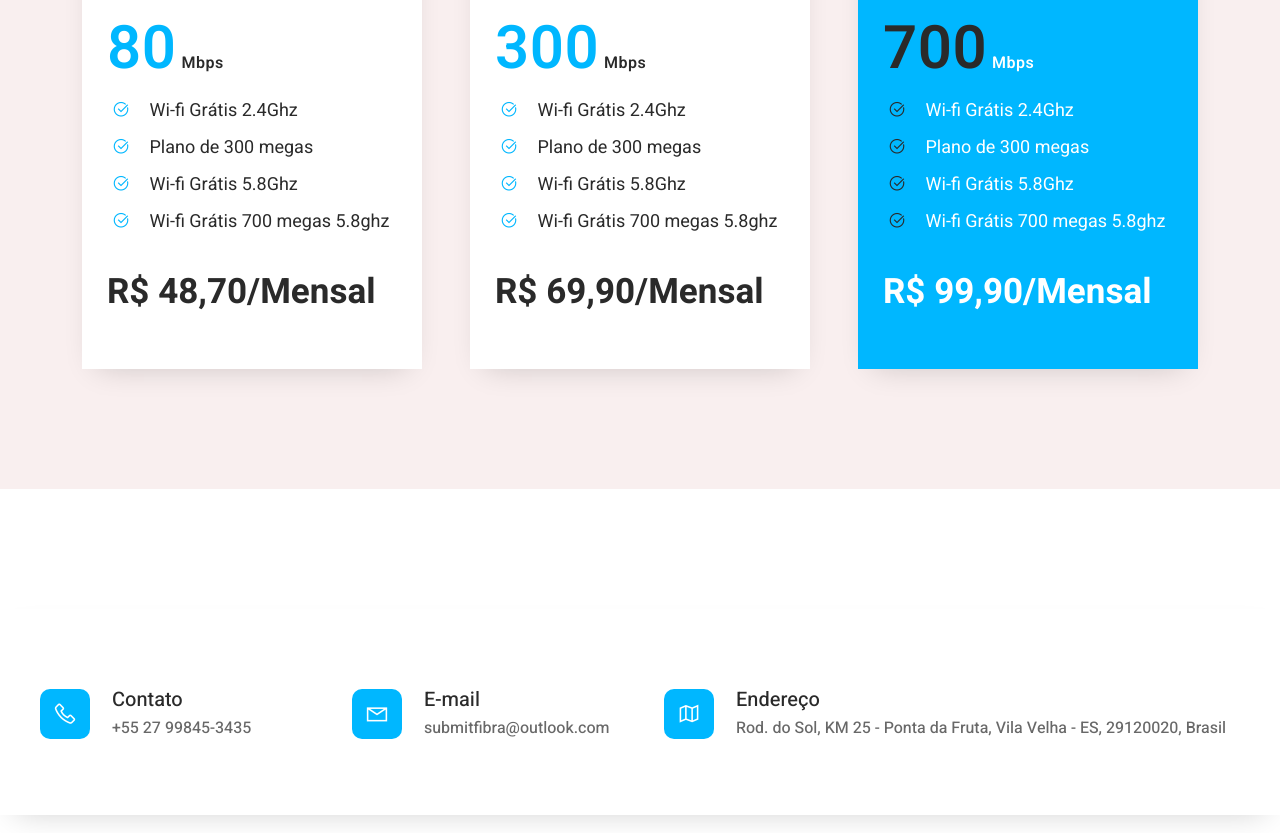
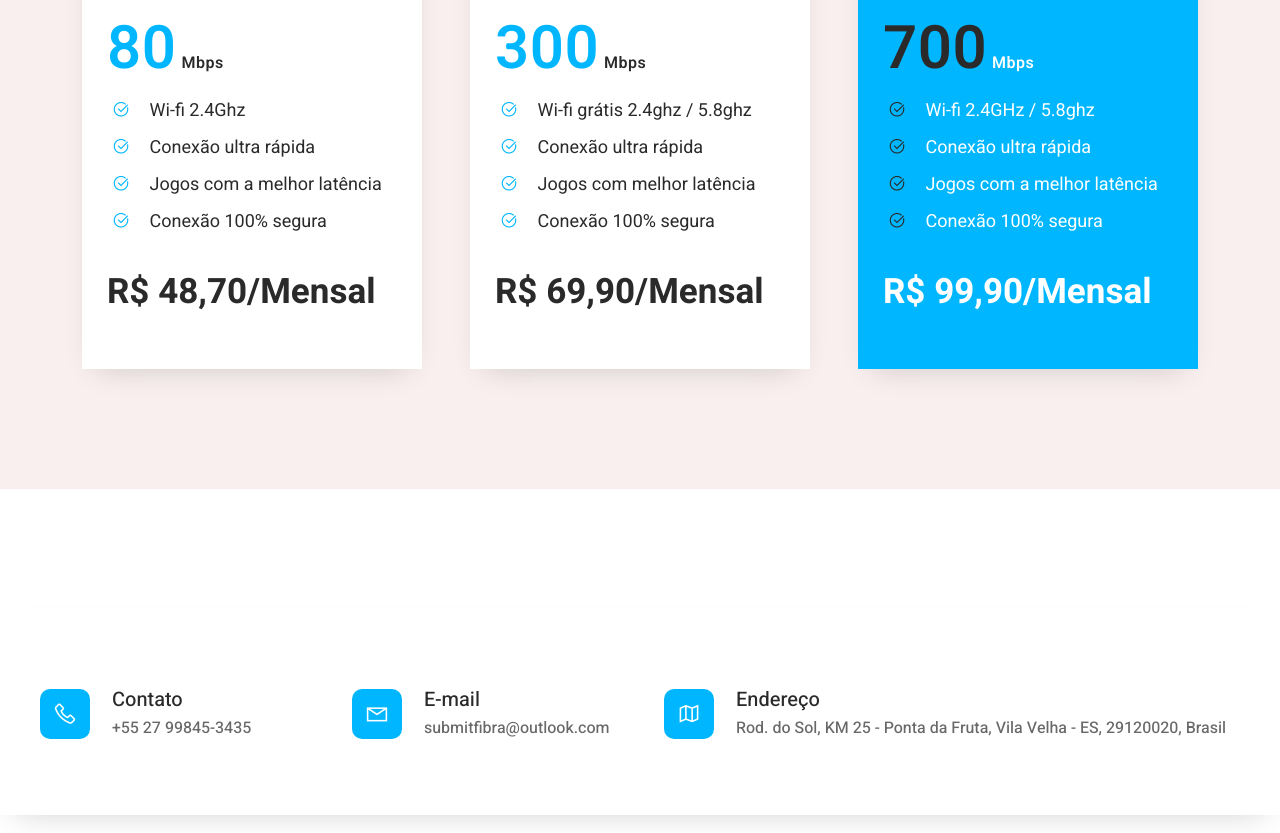
Before and after one commit to spalheapp/submit, a plain HTML site: page index.html in a window 1280 px wide. Shown: the part 2905-3738 px from the top of the page. Drawn offline with Linux system fonts and the light colour scheme.

Commit message:
Update index.html

```diff
--- a/index.html
+++ b/index.html
@@ -202,10 +202,10 @@
 							<a href="." class="navbar-brand"><img src="img/velocidade2.png" alt=""></a>
 							<p class="bold"><span>80</span>Mbps</p>
 							<ul>
-								<li><i class="la la-check-circle"></i> Wi-fi Grátis 2.4Ghz</li>
-								<li><i class="la la-check-circle"></i> Plano de 300 megas</li>
-								<li><i class="la la-check-circle"></i> Wi-fi Grátis 5.8Ghz</li>
-								<li><i class="la la-check-circle"></i> Wi-fi Grátis 700 megas 5.8ghz</li>
+								<li><i class="la la-check-circle"></i> Wi-fi 2.4Ghz</li>
+								<li><i class="la la-check-circle"></i> Conexão ultra rápida</li>
+								<li><i class="la la-check-circle"></i> Jogos com a melhor latência</li>
+								<li><i class="la la-check-circle"></i> Conexão 100% segura</li>
 							</ul>
 							<h2>R$ 48,70/Mensal</h2>
 						</div>
@@ -216,10 +216,10 @@
 							<a href="." class="navbar-brand"><img src="img/velocidade3.png" alt=""></a>
 							<p class="bold"><span>300</span>Mbps</p>
 							<ul>
-								<li><i class="la la-check-circle"></i> Wi-fi Grátis 2.4Ghz</li>
-								<li><i class="la la-check-circle"></i> Plano de 300 megas</li>
-								<li><i class="la la-check-circle"></i> Wi-fi Grátis 5.8Ghz</li>
-								<li><i class="la la-check-circle"></i> Wi-fi Grátis 700 megas 5.8ghz</li>
+								<li><i class="la la-check-circle"></i> Wi-fi grátis 2.4ghz / 5.8ghz</li>
+								<li><i class="la la-check-circle"></i> Conexão ultra rápida</li>
+								<li><i class="la la-check-circle"></i> Jogos com melhor latência</li>
+								<li><i class="la la-check-circle"></i> Conexão 100% segura</li>
 							</ul>
 							<h2>R$ 69,90/Mensal</h2>
 						</div>
@@ -230,10 +230,10 @@
 							<a href="." class="navbar-brand"><img src="img/velocidade4.png" alt=""></a>
 							<p class="bold"><span>700</span>Mbps</p>
 							<ul>
-								<li><i class="la la-check-circle"></i> Wi-fi Grátis 2.4Ghz</li>
-								<li><i class="la la-check-circle"></i> Plano de 300 megas</li>
-								<li><i class="la la-check-circle"></i> Wi-fi Grátis 5.8Ghz</li>
-								<li><i class="la la-check-circle"></i> Wi-fi Grátis 700 megas 5.8ghz</li>
+								<li><i class="la la-check-circle"></i> Wi-fi 2.4GHz / 5.8ghz</li>
+								<li><i class="la la-check-circle"></i> Conexão ultra rápida</li>
+								<li><i class="la la-check-circle"></i> Jogos com a melhor latência</li>
+								<li><i class="la la-check-circle"></i> Conexão 100% segura</li>
 							</ul>
 							<h2>R$ 99,90/Mensal</h2>
 						</div>
```
